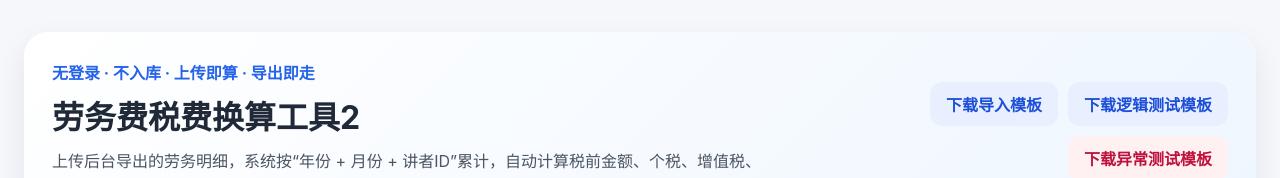
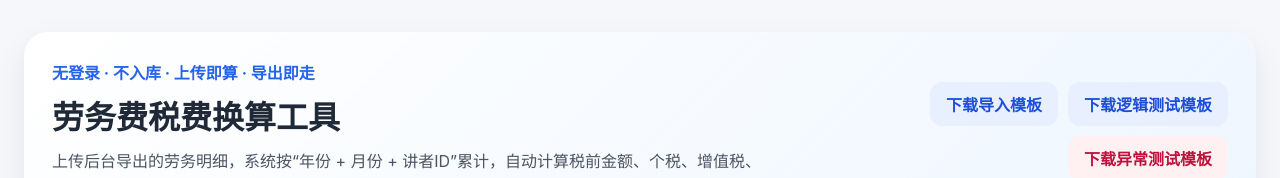
Before and after one commit to sdwurg180507280211/labor-tax-tool, a Vue app in the folder frontend/: page / in a window 1280 px wide. Shown: the top 178 px of the page. Built offline with nearby package versions, Linux system fonts and the light colour scheme; no server answers.

Commit message:
fix: remove suffix from page title

```diff
--- a/frontend/src/views/LaborTaxTool.vue
+++ b/frontend/src/views/LaborTaxTool.vue
@@ -3,7 +3,7 @@
     <section class="hero">
       <div>
         <p class="eyebrow">无登录 · 不入库 · 上传即算 · 导出即走</p>
-        <h1>劳务费税费换算工具2</h1>
+        <h1>劳务费税费换算工具</h1>
         <p class="desc">上传后台导出的劳务明细，系统按“年份 + 月份 + 讲者ID”累计，自动计算税前金额、个税、增值税、附加税、应开票金额和应付款金额。</p>
       </div>
       <div class="template-actions">
```
